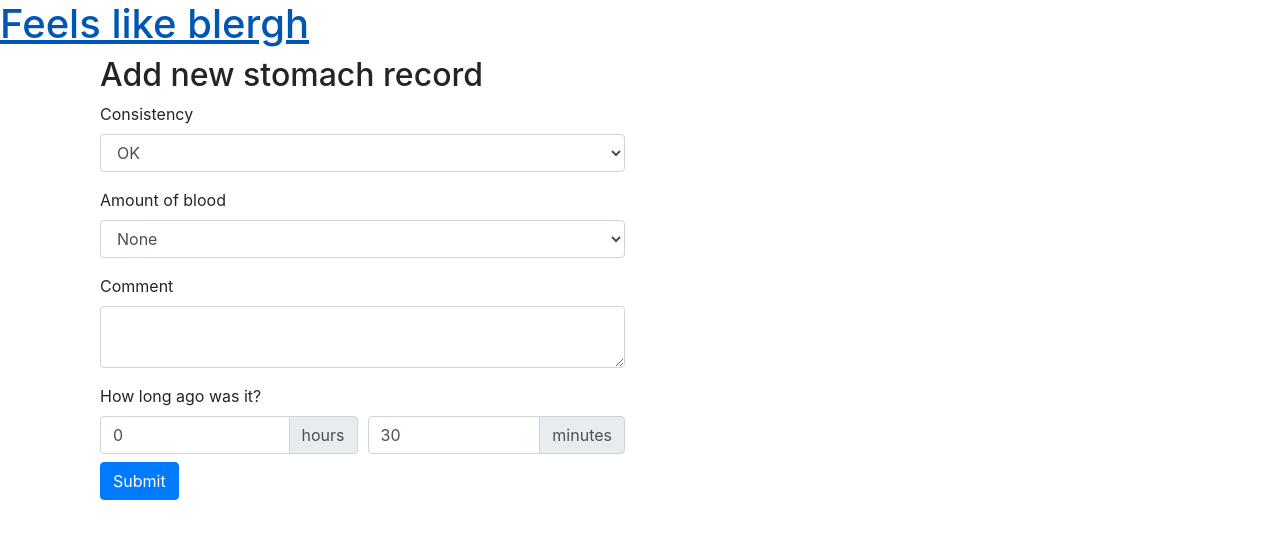
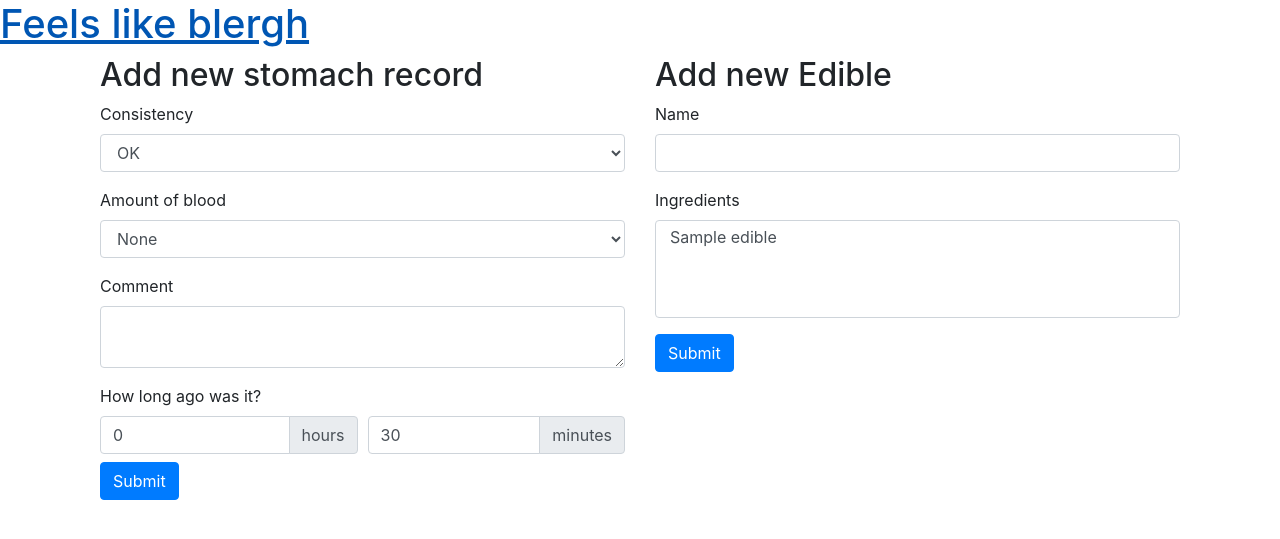
Before and after one commit to jelmnainen/feels-like-blergh, a Django app: page / in a window 1280 px wide. Shown: the top 539 px of the page. Run offline with Django 3.2, Linux system fonts and the light colour scheme; tables that the repository leaves empty hold one stand-in row (values such as "Sample post"); some libraries are stand-ins or nearby versions.

Commit message:
add Edibles

```diff
--- a/blergh/blergh/urls.py
+++ b/blergh/blergh/urls.py
@@ -16,10 +16,11 @@ Including another URLconf
 from django.contrib import admin
 from django.urls import path
 
-from records.views import home, create_stomach_record
+from records.views import home, create_stomach_record, create_edible_record
 
 urlpatterns = [
     path('admin/', admin.site.urls),
     path('', home),
-    path('create_stomach_record', create_stomach_record, name="create_stomach_record")
+    path('create_stomach_record', create_stomach_record, name="create_stomach_record"),
+    path('create_edible_record', create_edible_record, name="create_edible_record")
 ]
--- a/blergh/records/admin.py
+++ b/blergh/records/admin.py
@@ -1,8 +1,9 @@
 from django.contrib import admin
 
-from .models import Stomach
+from .models import Stomach, Edible
 
 class StomachAdmin(admin.ModelAdmin):
     exclude = ['user']
 
 admin.site.register(Stomach, StomachAdmin)
+admin.site.register(Edible)
--- a/blergh/records/models.py
+++ b/blergh/records/models.py
@@ -27,3 +27,12 @@ class Stomach(models.Model):
     )
     comment = models.TextField(null=True)
     user = models.ForeignKey(User, on_delete=models.CASCADE)
+
+    def __str__(self):
+        return self.time
+
+class Edible(models.Model):
+    name = models.CharField(max_length=255, unique=True)
+    ingredients = models.ManyToManyField('self', blank=True, related_name="ingredients")
+    def __str__(self):
+        return self.name
--- a/blergh/records/templates/home.html
+++ b/blergh/records/templates/home.html
@@ -5,7 +5,7 @@
       <div>{{message}}</div>
     {% endif %}
     <div class="row">
-      <div class="col-6">
+      <div class="col-12 col-md-6">
         <h2>Add new stomach record</h2>
         <form method="post" action="{% url 'create_stomach_record' %}">
           {% csrf_token %}
@@ -56,6 +56,27 @@
           <input type="submit" class="btn btn-primary" />
         </form>
       </div>
+      <div class="col-12 col-md-6">
+        <h2>Add new Edible</h2>
+        <form method="post" action="{% url 'create_edible_record' %}">
+          {% csrf_token %}
+          <div class="form-group">
+            <label for="input-edible-name">Name</label>
+            <input class="form-control" type="text" id="input-edible-name" name="name" />
+          </div>
+          <div class="form-group">
+            <label for="input-edible-ingredients">Ingredients</label>
+            <select multiple name="ingredients" id="input-edible-ingredients" class="form-control">
+              {% for choice in edibles %}
+                <option value="{{choice.id}}">{{choice.name}}</option>
+              {% endfor %}
+            </select>
+          </div>
+          <div class="form-group">
+            <input type="submit" class="btn btn-primary" />
+          </div>
+        </form>
+      </div>
     </div>
   </div>
 
--- a/blergh/records/views.py
+++ b/blergh/records/views.py
@@ -1,12 +1,13 @@
 from django.shortcuts import render
 import datetime
 
-from .models import Stomach
+from .models import Stomach, Edible
 
 def get_default_context():
     return {
         "consistency_choices": Stomach._meta.get_field("consistency").choices,
         "bloodiness_choices": Stomach._meta.get_field("bloodiness").choices,
+        "edibles": Edible.objects.all(),
     }
 
 def home(request):
@@ -38,3 +39,15 @@ def calculate_time(timestamp, hours, minutes):
     min_ms = minutes * 60 * 1000
     hours_ms = hours * 60 *  60 * 1000
     return (timestamp - (min_ms + hours_ms))
+
+def create_edible_record(request):
+    edible = Edible(name=request.POST['name'])
+    context = get_default_context()
+    try:
+        edible.save()
+        if 'ingredients' in request.POST:
+            edible.ingredients.set(request.POST.getlist('ingredients'))
+        context["message"] =  "Edible created!"
+    except:
+        context["message"] = "Edible creation unsuccessful"
+    return render(request, 'home.html', context)
```
Also changed, not shown: blergh/records/migrations/0002_auto_20180902_0825.py (added), blergh/records/migrations/0003_auto_20180902_0831.py (added), blergh/records/migrations/0004_auto_20180902_1428.py (added).
